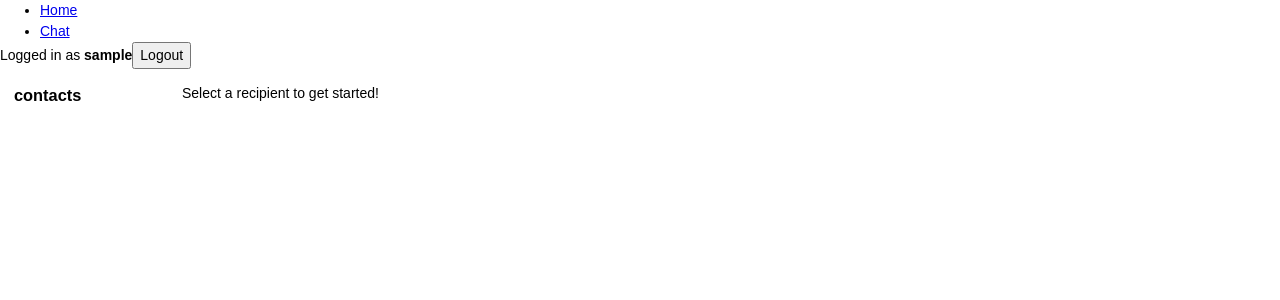
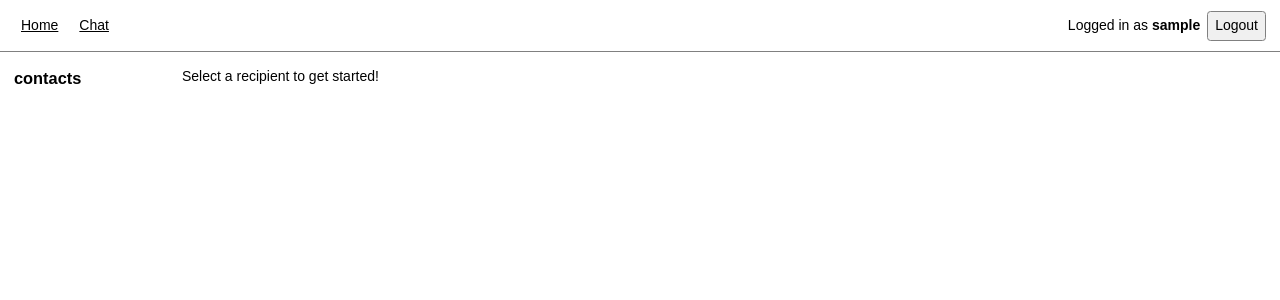
Before and after one commit to dachendev/orbit-chat, a React (Vite) app in the folder frontend/: page /chat in a window 1280 px wide. Shown: the top 300 px of the page. Built offline with nearby package versions, Linux system fonts and the light colour scheme; no server answers; sample sign-in values are in the browser's storage; a web font is replaced by a local one.

Commit message:
update navbar styles and structure

```diff
--- a/frontend/src/App.jsx
+++ b/frontend/src/App.jsx
@@ -6,7 +6,7 @@ import {
 } from 'react-router-dom'
 import { LoginPage, RegisterPage, useAuthUserContext } from './features/auth'
 import { ChatPage } from './features/chat'
-import AppLayout from './shared/AppLayout'
+import AppLayout from './shared/app/AppLayout'
 
 const HomePage = () => {
   return (
--- a/frontend/src/features/auth/AuthLayout.jsx
+++ b/frontend/src/features/auth/AuthLayout.jsx
@@ -1,10 +1,10 @@
 import PropTypes from 'prop-types'
-import Navbar from '@shared/Navbar'
+import { AppNavbar } from '@shared/app'
 
 const AuthLayout = ({ children }) => {
   return (
     <>
-      <Navbar />
+      <AppNavbar />
       <div className="container">{children}</div>
     </>
   )
--- a/frontend/src/features/auth/components/LogoutButton.jsx
+++ /dev/null
@@ -1,23 +0,0 @@
-import { Button } from '@/features/ui'
-import { useAuthUserContext } from '../AuthUserContext'
-import PropTypes from 'prop-types'
-
-const LogoutButton = ({ children }) => {
-  const [authUser, authUserDispatch] = useAuthUserContext()
-
-  const logout = () => {
-    authUserDispatch({ type: 'remove' })
-  }
-
-  return (
-    <Button type="button" onClick={logout}>
-      {children}
-    </Button>
-  )
-}
-
-LogoutButton.propTypes = {
-  children: PropTypes.node,
-}
-
-export default LogoutButton
--- a/frontend/src/features/auth/index.js
+++ b/frontend/src/features/auth/index.js
@@ -1,6 +1,5 @@
 // components
 export { default as LoginForm } from './components/LoginForm'
-export { default as LogoutButton } from './components/LogoutButton'
 export { default as RegisterForm } from './components/RegisterForm'
 
 // contexts
--- a/frontend/src/features/chat/ChatPage.jsx
+++ b/frontend/src/features/chat/ChatPage.jsx
@@ -1,4 +1,4 @@
-import Navbar from '@/shared/Navbar'
+import { AppNavbar } from '@shared/app'
 import { useAuthUserContext } from '@features/auth'
 import { useEffect, useState } from 'react'
 import './ChatPage.css'
@@ -31,7 +31,7 @@ const ChatPage = () => {
 
   return (
     <>
-      <Navbar />
+      <AppNavbar />
       <div className="chat-layout">
         <div className="chat-layout__sidebar">
           <h3>contacts</h3>
--- a/frontend/src/index.css
+++ b/frontend/src/index.css
@@ -33,7 +33,10 @@ select {
   font: inherit;
 }
 
-button:not(:disabled),
-a[role='button'] {
+button:not(:disabled) {
   cursor: pointer;
 }
+
+a {
+  color: inherit;
+}
--- a/frontend/src/shared/Navbar.jsx
+++ /dev/null
@@ -1,50 +0,0 @@
-import { Link } from 'react-router-dom'
-import { LogoutButton, useAuthUserContext } from '@features/auth'
-
-const Navbar = () => {
-  const [authUser] = useAuthUserContext()
-
-  return (
-    <nav className="navbar">
-      <div className="navbar-container">
-        <div className="navbar-left">
-          {authUser && (
-            <ul className="navbar-menu">
-              <li className="navbar-item">
-                <Link to="/" className="navbar-link">
-                  Home
-                </Link>
-              </li>
-              <li className="navbar-item">
-                <Link to="/chat" className="navbar-link">
-                  Chat
-                </Link>
-              </li>
-            </ul>
-          )}
-        </div>
-        <div className="navbar-user">
-          {authUser ? (
-            <>
-              <span className="navbar-user-info">
-                Logged in as <strong>{authUser.username}</strong>
-              </span>
-              <LogoutButton className="navbar-button">Logout</LogoutButton>
-            </>
-          ) : (
-            <>
-              <Link to="/login" className="navbar-button">
-                Login
-              </Link>
-              <Link to="/register" className="navbar-button">
-                Register
-              </Link>
-            </>
-          )}
-        </div>
-      </div>
-    </nav>
-  )
-}
-
-export default Navbar
--- a/frontend/src/shared/AppLayout.jsx
+++ b/frontend/src/shared/app/AppLayout.jsx
@@ -1,11 +1,11 @@
 import { Container } from '@/features/ui'
-import Navbar from './Navbar'
+import AppNavbar from './AppNavbar'
 import PropTypes from 'prop-types'
 
 const AppLayout = ({ children }) => {
   return (
     <>
-      <Navbar />
+      <AppNavbar />
       <Container>{children}</Container>
     </>
   )
--- /dev/null
+++ b/frontend/src/shared/app/AppNavbar.css
@@ -0,0 +1,41 @@
+.app-navbar {
+  padding: 0.75rem 0;
+  border-bottom: 1px solid #808080;
+}
+
+.app-navbar > * {
+  display: flex;
+  align-items: center;
+}
+
+.app-navbar__menu {
+  display: flex;
+  gap: 0.5rem;
+  margin: 0;
+  padding: 0;
+  list-style-type: none;
+}
+
+.app-navbar__link,
+.app-navbar__button {
+  display: block;
+  padding: 0.25rem 0.5rem;
+  border-radius: 0.25rem;
+}
+
+.app-navbar__button {
+  border: 1px solid #808080;
+  color: #000;
+  background-color: #f0f0f0;
+}
+
+a[role='button'].app-navbar__button {
+  text-decoration: none;
+}
+
+.app-navbar__user {
+  display: flex;
+  align-items: center;
+  gap: 0.5rem;
+  margin-left: auto;
+}
--- /dev/null
+++ b/frontend/src/shared/app/AppNavbar.jsx
@@ -0,0 +1,60 @@
+import { useAuthUserContext } from '@features/auth'
+import { Container } from '@features/ui'
+import { Link } from 'react-router-dom'
+import './AppNavbar.css'
+
+const AppNavbar = () => {
+  const [authUser, authUserDispatch] = useAuthUserContext()
+
+  const logout = () => {
+    authUserDispatch({ type: 'remove' })
+  }
+
+  if (authUser === null) {
+    return (
+      <nav className="app-navbar">
+        <Container>
+          <div className="app-navbar__user">
+            <Link to="/login" className="app-navbar__button" role="button">
+              Login
+            </Link>
+            <Link to="/register" className="app-navbar__button" role="button">
+              Register
+            </Link>
+          </div>
+        </Container>
+      </nav>
+    )
+  }
+
+  return (
+    <nav className="app-navbar">
+      <Container>
+        <div>
+          <ul className="app-navbar__menu">
+            <li className="app-navbar__menu-item">
+              <Link to="/" className="app-navbar__link">
+                Home
+              </Link>
+            </li>
+            <li className="app-navbar__menu-item">
+              <Link to="/chat" className="app-navbar__link">
+                Chat
+              </Link>
+            </li>
+          </ul>
+        </div>
+        <div className="app-navbar__user">
+          <span className="app-navbar__user-info">
+            Logged in as <strong>{authUser.username}</strong>
+          </span>
+          <button className="app-navbar__button" type="button" onClick={logout}>
+            Logout
+          </button>
+        </div>
+      </Container>
+    </nav>
+  )
+}
+
+export default AppNavbar
--- /dev/null
+++ b/frontend/src/shared/app/index.js
@@ -0,0 +1,5 @@
+// components
+export { default as AppNavbar } from './AppNavbar'
+
+// layouts
+export { default as AppLayout } from './AppLayout'
```
